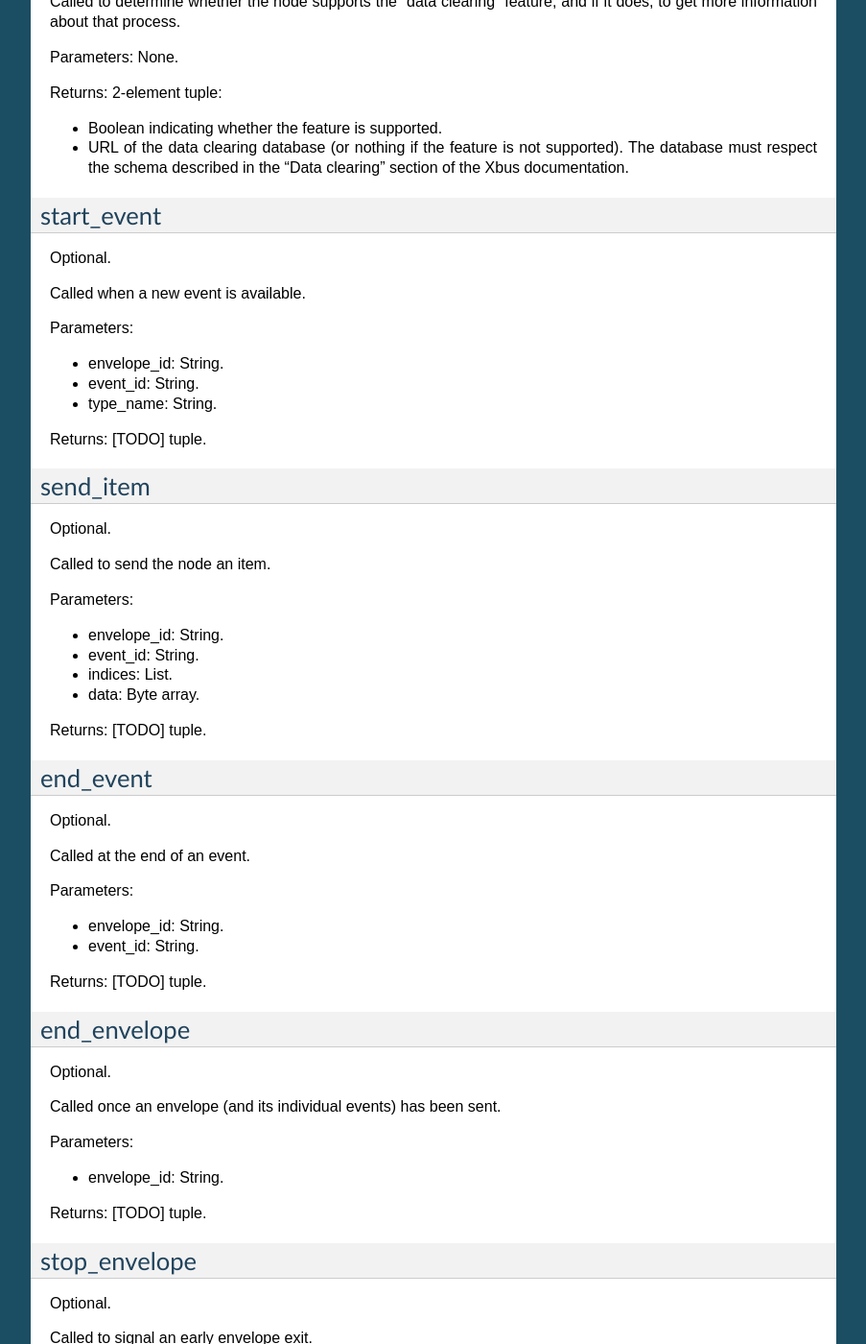
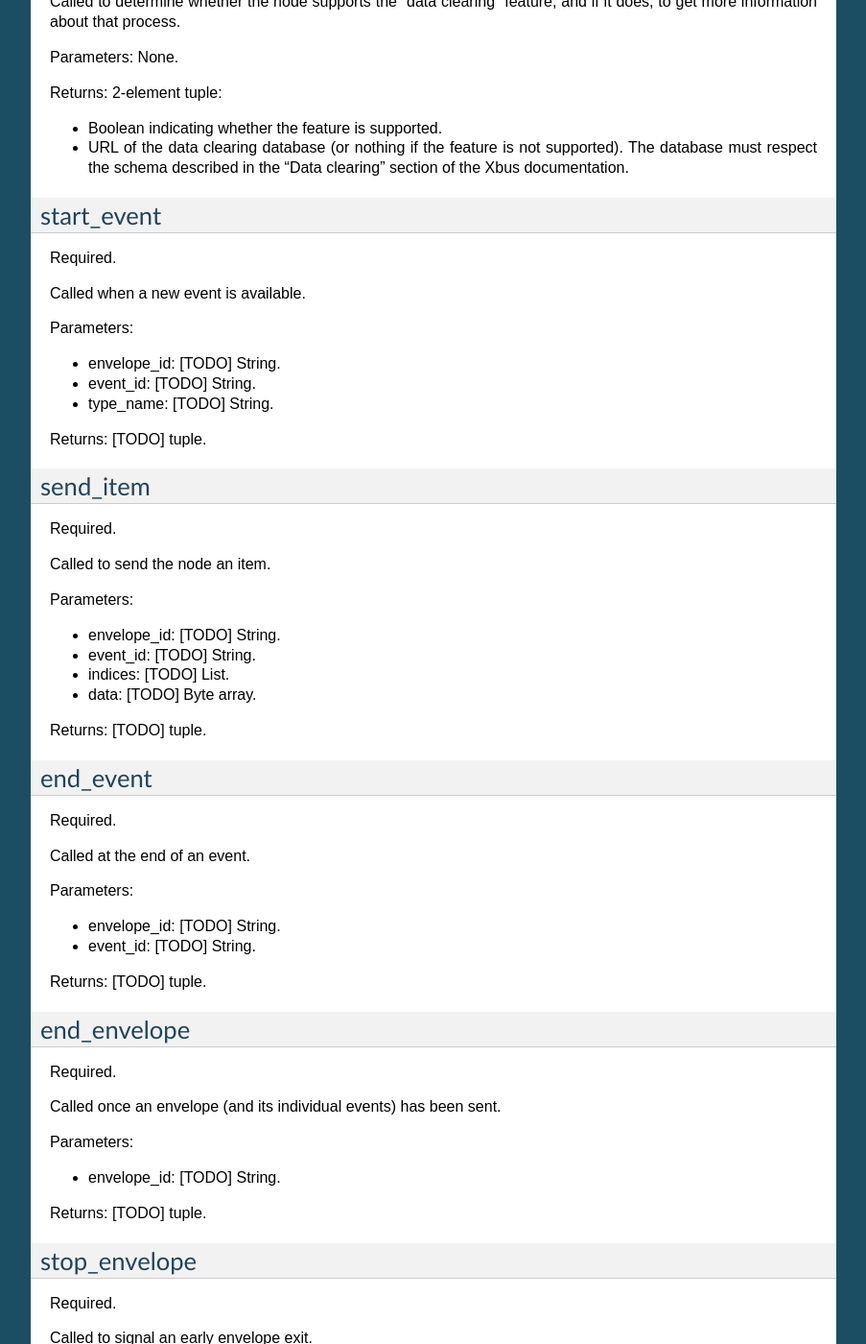
Before and after one commit to inspyration/xbus.broker, a Sphinx documentation site: the page built from doc/source/node_api.rst, in a window 1280 px wide and 1400 px high, scrolled down 1109 px. Shown: the whole window at 96% size, without its empty margins (198-1101 px from the left). Built offline with Sphinx 7.4.7, drawn with Linux system fonts in a browser that asks for light colours; some of the changed text lies outside the part shown.

Commit message:
Node API: required calls and TODOs about parameter descriptions

```diff
--- a/doc/source/node_api.rst
+++ b/doc/source/node_api.rst
@@ -74,15 +74,15 @@ Returns: 2-element tuple:
 start_event
 -----------
 
-Optional.
+Required.
 
 Called when a new event is available.
 
 Parameters:
 
-- envelope_id: String.
-- event_id: String.
-- type_name: String.
+- envelope_id: [TODO] String.
+- event_id: [TODO] String.
+- type_name: [TODO] String.
 
 Returns: [TODO] tuple.
 
@@ -90,16 +90,16 @@ Returns: [TODO] tuple.
 send_item
 ---------
 
-Optional.
+Required.
 
 Called to send the node an item.
 
 Parameters:
 
-- envelope_id: String.
-- event_id: String.
-- indices: List.
-- data: Byte array.
+- envelope_id: [TODO] String.
+- event_id: [TODO] String.
+- indices: [TODO] List.
+- data: [TODO] Byte array.
 
 Returns: [TODO] tuple.
 
@@ -107,14 +107,14 @@ Returns: [TODO] tuple.
 end_event
 ---------
 
-Optional.
+Required.
 
 Called at the end of an event.
 
 Parameters:
 
-- envelope_id: String.
-- event_id: String.
+- envelope_id: [TODO] String.
+- event_id: [TODO] String.
 
 Returns: [TODO] tuple.
 
@@ -122,13 +122,13 @@ Returns: [TODO] tuple.
 end_envelope
 ------------
 
-Optional.
+Required.
 
 Called once an envelope (and its individual events) has been sent.
 
 Parameters:
 
-- envelope_id: String.
+- envelope_id: [TODO] String.
 
 Returns: [TODO] tuple.
 
@@ -136,12 +136,12 @@ Returns: [TODO] tuple.
 stop_envelope
 -------------
 
-Optional.
+Required.
 
 Called to signal an early envelope exit.
 
 Parameters:
 
-- envelope_id: String.
+- envelope_id: [TODO] String.
 
 Returns: [TODO] boolean.
```
